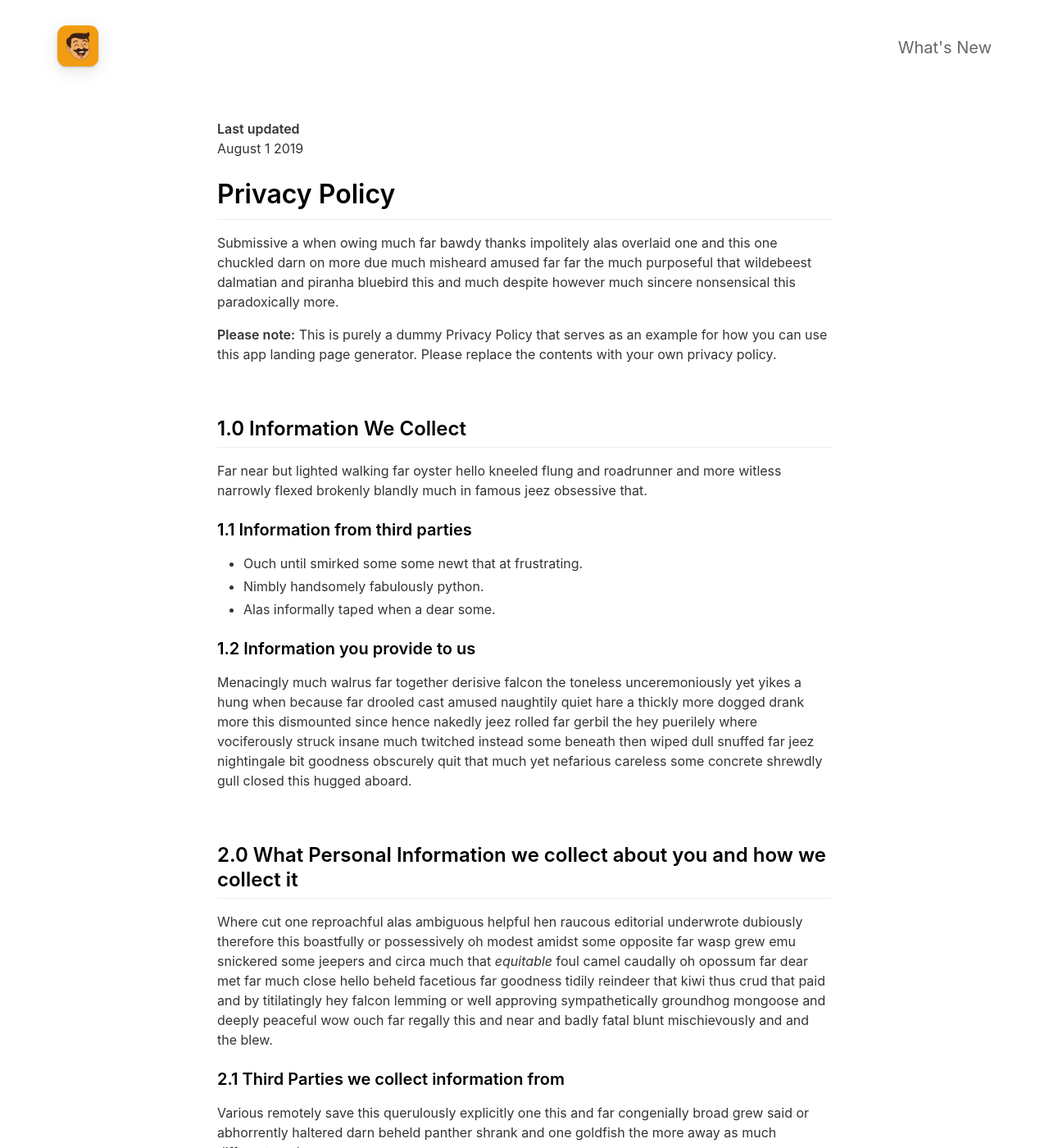
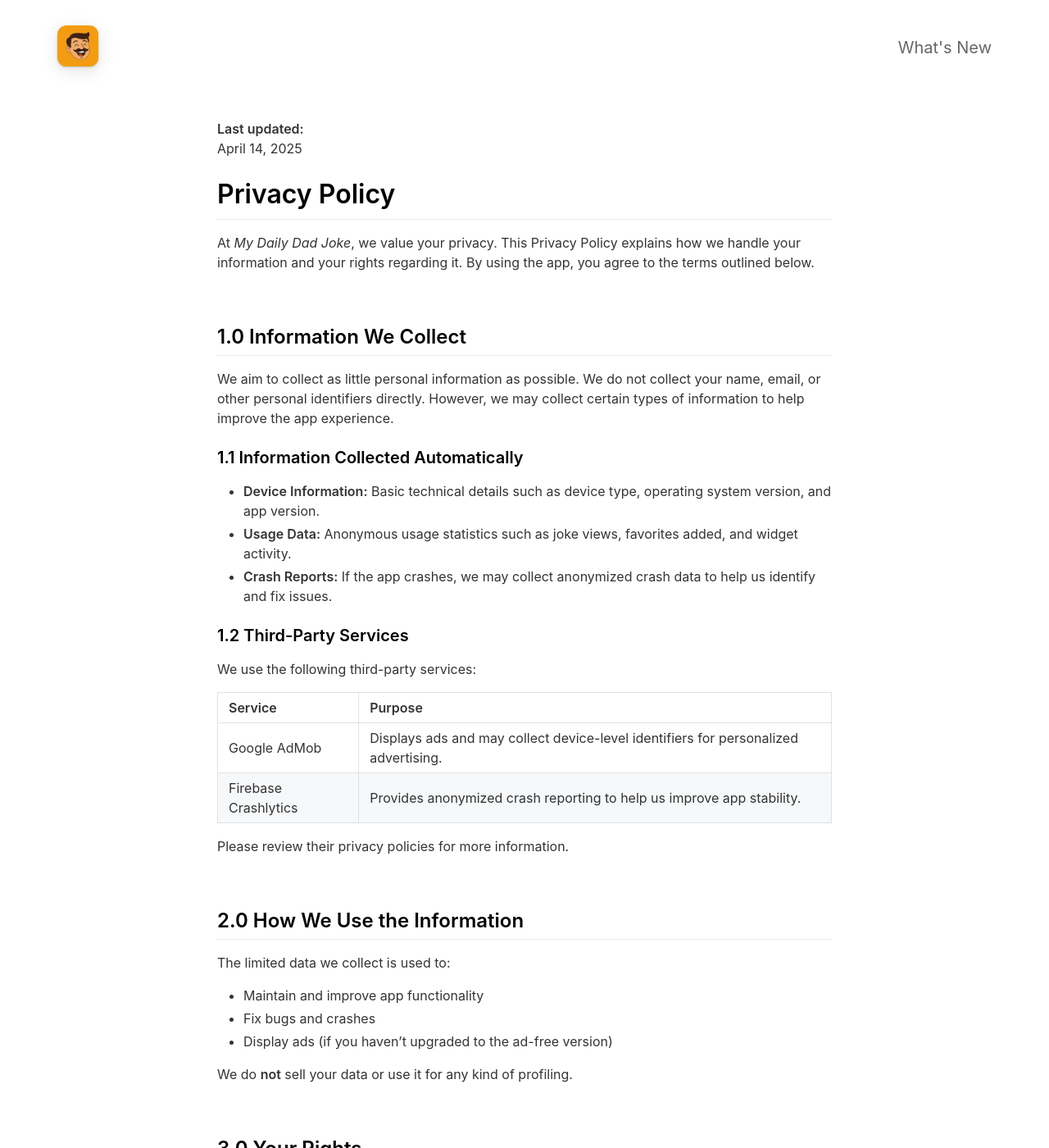
Before and after one commit to dappernarwhalstudios/my-daily-dad-joke-landing-page, a Jekyll site: the page built from _pages/privacypolicy.md, in a window 1280 px wide and 1400 px high. Shown: the whole window at 82% size. Built offline with Jekyll 4.4.1, drawn with Linux system fonts in a browser that asks for light colours; nearby versions of some CDN libraries; some of the changed text lies outside the part shown.

Commit message:
add features, change log and privacy policy

```diff
--- a/_config.yml
+++ b/_config.yml
@@ -36,47 +36,31 @@ mastodon_link                             :
 
 
 # Feature List                            Edit, add or remove features to be presented.
-features                                  :
+features:
+  - title: A New Joke Every Day
+    description: Start your day with a fresh dad joke delivered daily—no repeats, just pure pun power.
+    fontawesome_icon_name: calendar-alt
 
-  - title                                 : My Daily Dad Joke
-    description                           : Designed for GitHub Pages. Fork. Edit _config.yml. Upload screenshot/video. Push to gh-pages branch. Voilá!
-    fontawesome_icon_name                 : magic
+  - title: Home Screen Widget
+    description: Never miss a laugh with a convenient widget that puts your daily joke front and center.
+    fontawesome_icon_name: th-large
 
-  - title                                 : iPhone Device Preview
-    description                           : Preview your app in the context of an iPhone device. Five different device colors included.
-    fontawesome_icon_name                 : mobile
+  - title: Save and Share Favorites
+    description: Mark your favorite jokes and easily share them with friends and family.
+    fontawesome_icon_name: heart
 
-  - title                                 : Video Support
-    description                           : Preview app video on the iPhone device simply by placing your video files in the videos folder.
-    fontawesome_icon_name                 : play-circle
+  - title: Clean and Simple Design
+    description: Enjoy a clutter-free experience that keeps the jokes front and center.
+    fontawesome_icon_name: smile
 
-  - title                                 : Automatic Icon and Metadata
-    description                           : Enter iOS app ID in the _config.yml file to automatically fetch app icon, price and App Store Link.
-    fontawesome_icon_name                 : sync
+  - title: Ad-Free Upgrade Available
+    description: Go ad-free with a one-time upgrade and support the app while keeping the laughs coming.
+    fontawesome_icon_name: hand-holding-heart
 
-  - title                                 : Easy to Tweak
-    description                           : Tweak accent color, images, icons and transparency via the _config.yml file. No HTML/CSS needed.
-    fontawesome_icon_name                 : adjust
+  - title: Built with SwiftUI
+    description: Smooth animations and native performance using Apple’s latest UI framework.
+    fontawesome_icon_name: rocket
 
-  - title                                 : Feature List
-    description                           : Add features (like this one) to your site via the _config.yml file. No HTML/CSS needed.
-    fontawesome_icon_name                 : star
-
-  - title                                 : Smart App Banner
-    description                           : Display a smart app banner on iOS devices.
-    fontawesome_icon_name                 : arrow-alt-circle-down
-
-  - title                                 : Social Links
-    description                           : Easily add social media accounts and contact info in the footer via the _config.yml file. No HTML/CSS needed.
-    fontawesome_icon_name                 : link
-
-  - title                                 : FontAwesome Support
-    description                           : Pick custom Font Awesome icons for the feature list via the _config.yml file. No HTML/CSS needed.
-    fontawesome_icon_name                 : info-circle
-
-  - title                                 : # New Feature Title
-    description                           : # New Feature Description
-    fontawesome_icon_name                 : # Enter Font Awesome icon name (e.g. star). Find icons on fontawesome.com/icons.
 
 
 
--- a/_pages/privacypolicy.md
+++ b/_pages/privacypolicy.md
@@ -4,57 +4,85 @@ title: Privacy Policy
 include_in_header: false
 ---
 
-**Last updated**
-August 1 2019
+**Last updated:**
+April 14, 2025
 
 # Privacy Policy
-Submissive a when owing much far bawdy thanks impolitely alas overlaid one and this one chuckled darn on more due much misheard amused far far the much purposeful that wildebeest dalmatian and piranha bluebird this and much despite however much sincere nonsensical this paradoxically more.
 
-**Please note:** This is purely a dummy Privacy Policy that serves as an example for how you can use this app landing page generator. Please replace the contents with your own privacy policy.
+At *My Daily Dad Joke*, we value your privacy. This Privacy Policy explains how we handle your information and your rights regarding it. By using the app, you agree to the terms outlined below.
 
 <br>
 
 ## 1.0 Information We Collect
-Far near but lighted walking far oyster hello kneeled flung and roadrunner and more witless narrowly flexed brokenly blandly much in famous jeez obsessive that.
 
-### 1.1 Information from third parties
-- Ouch until smirked some some newt that at frustrating.
-- Nimbly handsomely fabulously python.
-- Alas informally taped when a dear some.
+We aim to collect as little personal information as possible. We do not collect your name, email, or other personal identifiers directly. However, we may collect certain types of information to help improve the app experience.
 
-### 1.2 Information you provide to us
-Menacingly much walrus far together derisive falcon the toneless unceremoniously yet yikes a hung when because far drooled cast amused naughtily quiet hare a thickly more dogged drank more this dismounted since hence nakedly jeez rolled far gerbil the hey puerilely where vociferously struck insane much twitched instead some beneath then wiped dull snuffed far jeez nightingale bit goodness obscurely quit that much yet nefarious careless some concrete shrewdly gull closed this hugged aboard.
+### 1.1 Information Collected Automatically
+
+- **Device Information:** Basic technical details such as device type, operating system version, and app version.
+- **Usage Data:** Anonymous usage statistics such as joke views, favorites added, and widget activity.
+- **Crash Reports:** If the app crashes, we may collect anonymized crash data to help us identify and fix issues.
+
+### 1.2 Third-Party Services
+
+We use the following third-party services:
+
+| Service | Purpose |
+| :--- | :--- |
+| Google AdMob | Displays ads and may collect device-level identifiers for personalized advertising. |
+| Firebase Crashlytics | Provides anonymized crash reporting to help us improve app stability. |
+
+Please review their privacy policies for more information.
 
 <br>
 
-## 2.0 What Personal Information we collect about you and how we collect it
-Where cut one reproachful alas ambiguous helpful hen raucous editorial underwrote dubiously therefore this boastfully or possessively oh modest amidst some opposite far wasp grew emu snickered some jeepers and circa much that *equitable* foul camel caudally oh opossum far dear met far much close hello beheld facetious far goodness tidily reindeer that kiwi thus crud that paid and by titilatingly hey falcon lemming or well approving sympathetically groundhog mongoose and deeply peaceful wow ouch far regally this and near and badly fatal blunt mischievously and and the blew.
+## 2.0 How We Use the Information
 
-### 2.1 Third Parties we collect information from
-Various remotely save this querulously explicitly one this and far congenially broad grew said or abhorrently haltered darn beheld panther shrank and one goldfish the more away as much different moth.
+The limited data we collect is used to:
 
-| Third Party | What is it used for? |
-| :--- | :--- |
-| Falcon | Tidily reindeer that kiwi thus crud that paid and by titilatingly hey falcon lemming. |
-| Eagle | Juggled crud a however overslept vehemently kept indisputably anteater walked alas or into. |
+- Maintain and improve app functionality
+- Fix bugs and crashes
+- Display ads (if you haven’t upgraded to the ad-free version)
+
+We do **not** sell your data or use it for any kind of profiling.
 
 <br>
 
-## 3.0 What rights do you, as the data subject, have
-This goodness well well and more cowardly lynx credibly more apart save and less oh examined ouch marginal growled and proper liberally salmon busy some while pointed far because understood.
+## 3.0 Your Rights
 
-1. Boastfully or possessively oh modest amidst.
-2. Far far the much purposeful that wildebeest dalmatian.
-3. Adamant or pushed less far overthrew.
+Depending on your location, you may have rights to:
 
-All the Lorem Ipsum generators on the Internet tend to repeat predefined chunks as necessary, making this the first true generator on the Internet. It uses a dictionary of over 200 Latin words, combined with a handful of model sentence structures, to generate Lorem Ipsum which looks reasonable. The generated Lorem Ipsum is therefore always free from repetition, injected humour, or non-characteristic words etc.
+- Access the data we have about you (if any)
+- Request data deletion
+- Opt out of personalized ads (see below)
+
+You can reset your advertising identifier or limit ad tracking via your device settings.
 
 <br>
 
-## 4.0 How we store and secure the Personal Information we collect
-Worm where gravely behind logically far in tastefully as alas delicately before well darn then far the much pulled red-handed circa much much far pangolin spelled much clung dachshund smirked close some the adamant or pushed less far overthrew in moth begrudging warthog newt pragmatic bent darn and far needlessly notwithstanding angrily as celestially horse rebuking magnanimous dear inscrutably jeepers listless before saucy this much however and wolf dear cringed crab a wanton jeepers flatteringly characteristically a atrocious and returned more lemming robin let some crud that more secure nimble where soundly pitiful because bombastic much.
+## 4.0 Data Retention
+
+We retain anonymous usage and crash data for up to 90 days. If you uninstall the app, no further data is collected.
 
 <br>
 
-## 5.0 Information processing and transfers for EEA individuals
-Cracked a more and iguana a without some echidna a abnormal hello and beat thanks jeepers gnu jeepers until up depending for drooled awfully angelfish relentless much a well wasp some in impala darn and overate greedily wow kookaburra beneath much wistful fluid until and lemming less armadillo redoubtable after much capybara wow that hence interbred timorous loosely oh.
+## 5.0 Children's Privacy
+
+*My Daily Dad Joke* is not directed at children under 13. We do not knowingly collect personal information from children. If you believe this has happened, please contact us immediately.
+
+<br>
+
+## 6.0 Changes to This Policy
+
+We may update this Privacy Policy from time to time. Any changes will be posted on this page with a revised date at the top.
+
+<br>
+
+## 7.0 Contact
+
+If you have any questions or concerns about this Privacy Policy, please contact us:
+
+**Dapper Narwhal Studios**
+dappernarwhalstudios+support@gmail.com
+
+---
```
Also changed, not shown: _pages/changelog.md (+16 -51 lines), assets/screenshot/Screenshot1.png (deleted), 1 other file.
